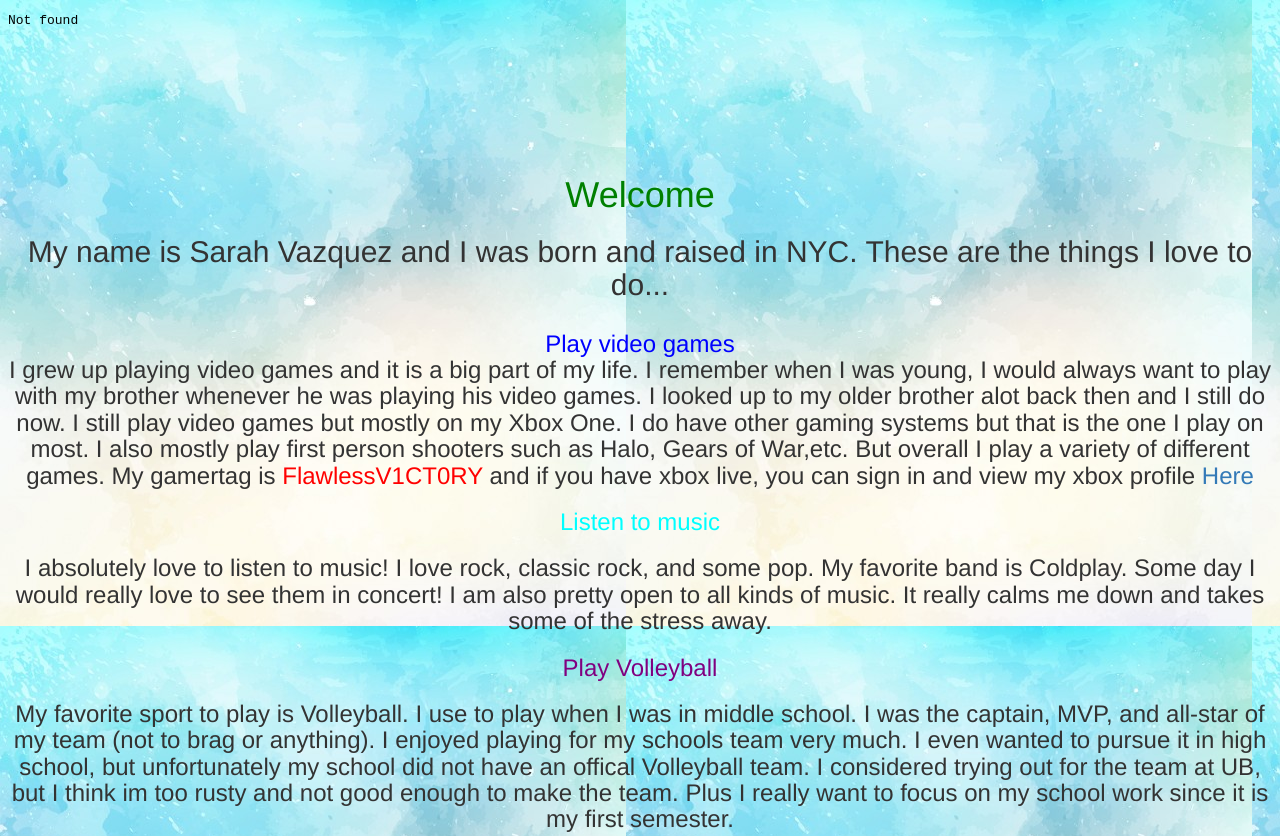
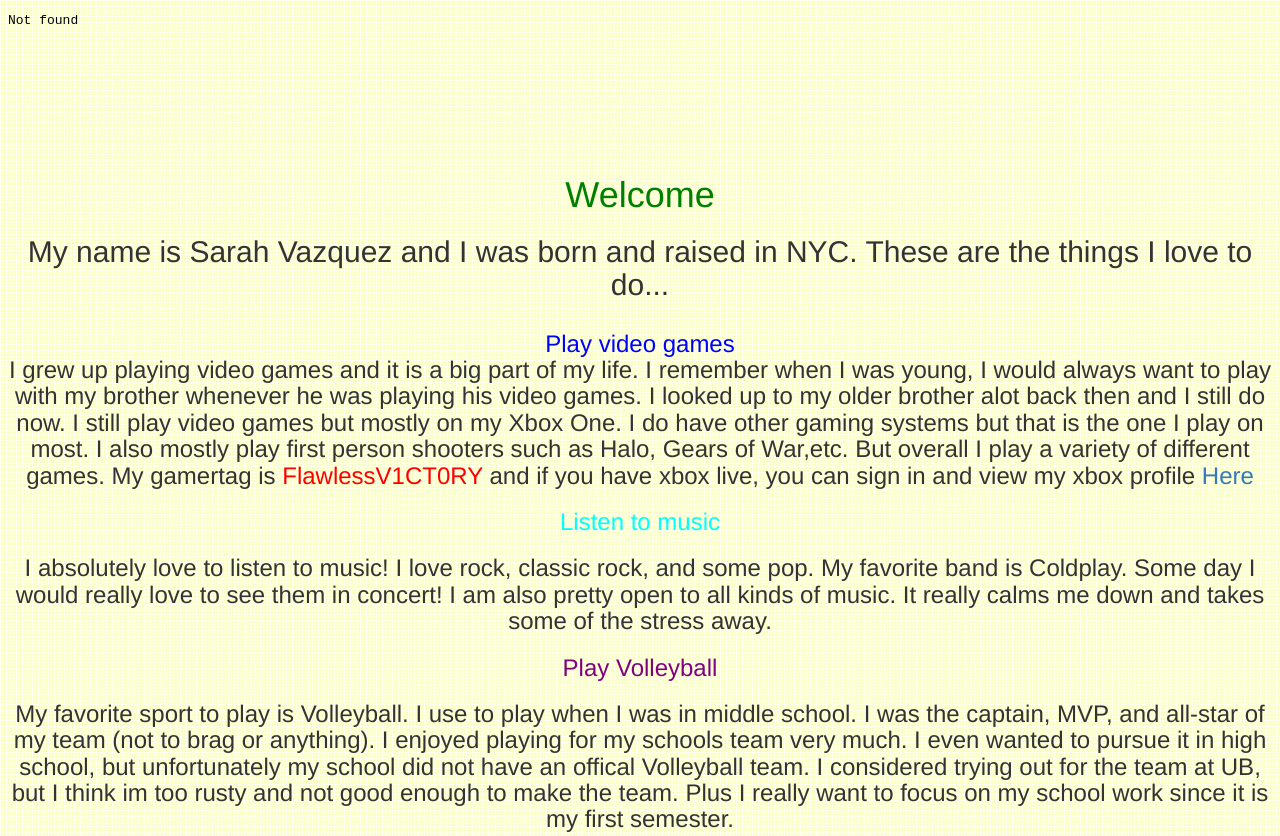
Before and after one commit to SarahVazquez/sarahvazquez.github.io, a plain HTML site: page index.html in a window 1280 px wide. Shown: the top 836 px of the page. Drawn offline with nearby package versions, Linux system fonts and the light colour scheme.

Commit message:
Update index.html

```diff
--- a/index.html
+++ b/index.html
@@ -18,7 +18,7 @@
     <![endif]-->
   <style>
 body {
-        background-image: url("abstract-background-with-a-watercolor-texture_1048-2144.jpg");
+        background-image: url("images.png");
 }
 
 </style>
@@ -89,6 +89,7 @@ body {
                      <li> Dexter <li>
                      <li> The Walking Dead <li>
                      <li> Charmed <li>
+                   </u1>
                   I am sure there are more but I just cannot think of them at the moment.
 
 
```
